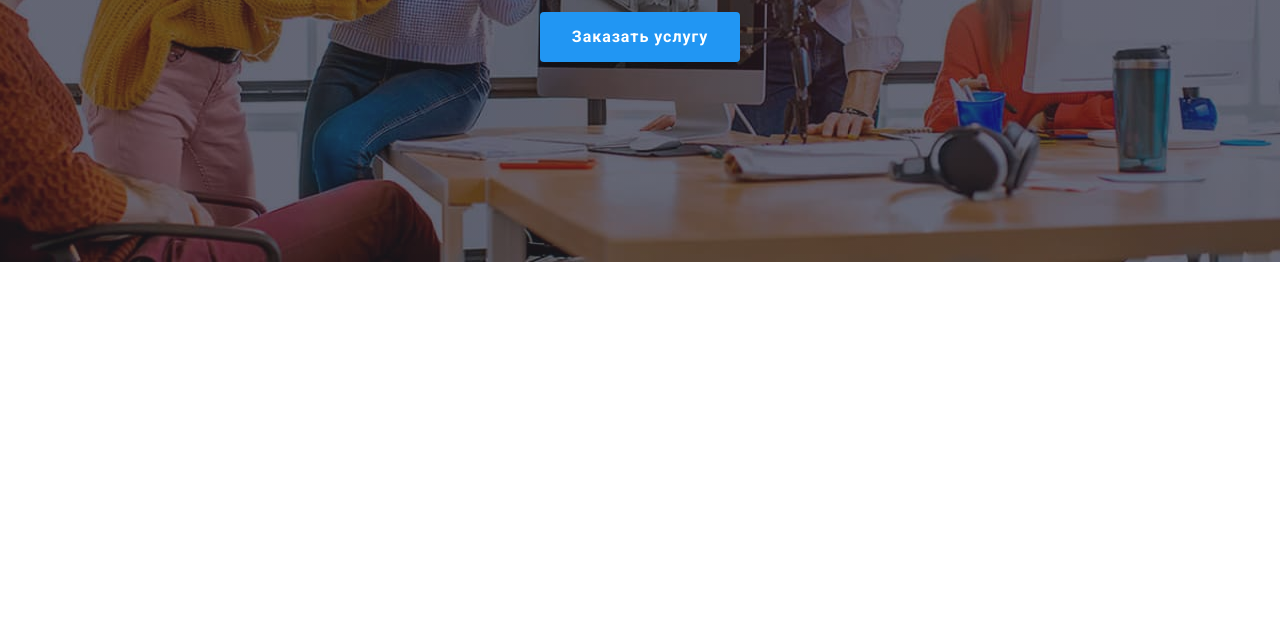
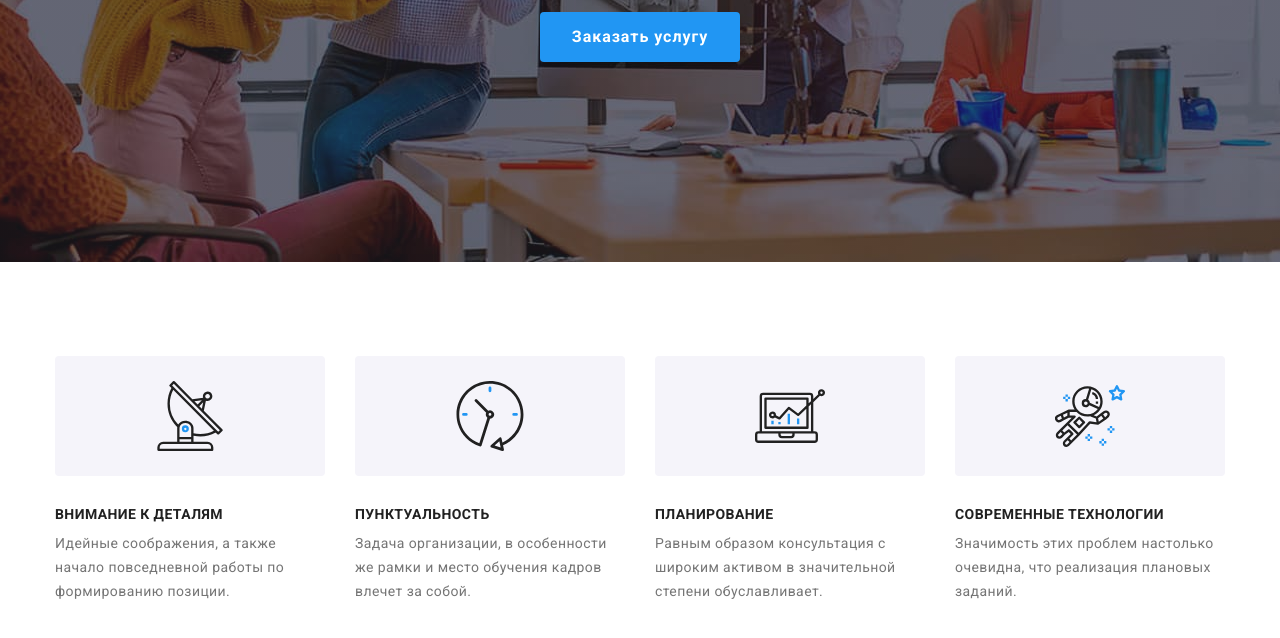
Before and after one commit to IvanChudiyovuch/goit-markup-hw-08, a plain HTML site: page index.html in a window 1280 px wide. Shown: the part 338-976 px from the top of the page. Before the commit the page ends 800 px from the top, so only its background shows below. Drawn offline with Linux system fonts and the light colour scheme.

Commit message:
add adaptive for specific section

```diff
--- a/index.html
+++ b/index.html
@@ -58,7 +58,7 @@
 
             <!-- Наши особенности-->
 
-        <section class="section">
+        <section class="section block">
             <div class="container">
                 <h2 class="visually-hidden">Наши особенности</h2>
                 <ul class="specifics-list">
--- a/sass/components/_section.scss
+++ b/sass/components/_section.scss
@@ -1,6 +1,11 @@
 .section {
-  padding-top: 94px;
-  padding-bottom: 94px;
+  padding-top: 60px;
+  padding-bottom: 60px;
+
+  @media screen and (min-width: 1200px) {
+    padding-top: 94px;
+    padding-bottom: 94px;
+  }
 }
 
 .section-list {
--- a/sass/layout/_specifics.scss
+++ b/sass/layout/_specifics.scss
@@ -1,14 +1,29 @@
 .specifics-list {
-  display: flex;
-  justify-content: center;
+  @media screen and (min-width: 768px) {
+    display: flex;
+    flex-wrap: wrap;
+    margin: -15px;
+  }
 }
 
-.specifics-list__item:not(:last-child) {
-  margin-right: var(--card-list-gap);
+.specifics-list__item {
+  @media screen and (min-width: 768px) {
+    margin: 15px;
+    flex-basis: calc((100% - 60px) / 2);
+  }
+
+  @media screen and (min-width: 1200px) {
+    flex-basis: calc((100% - 120px) / 4);
+  }
+
+  @media screen and (max-width: 767px) {
+    &:not(:last-child) {
+      margin-bottom: var(--card-list-gap);
+    }
+  }
 }
 
 .specifics-list__link {
-  width: 270px;
   height: 120px;
   background: #f5f4fa;
   border-radius: 4px;
@@ -27,6 +42,10 @@
   letter-spacing: 0.03em;
   text-transform: uppercase;
   color: var(--main-color);
+
+  @media screen and (max-width: 767px) {
+    text-align: center;
+  }
 }
 
 .specifics-list__text {
```
Also changed, not shown: css/main.css, css/main.min.css, 2 other files.
